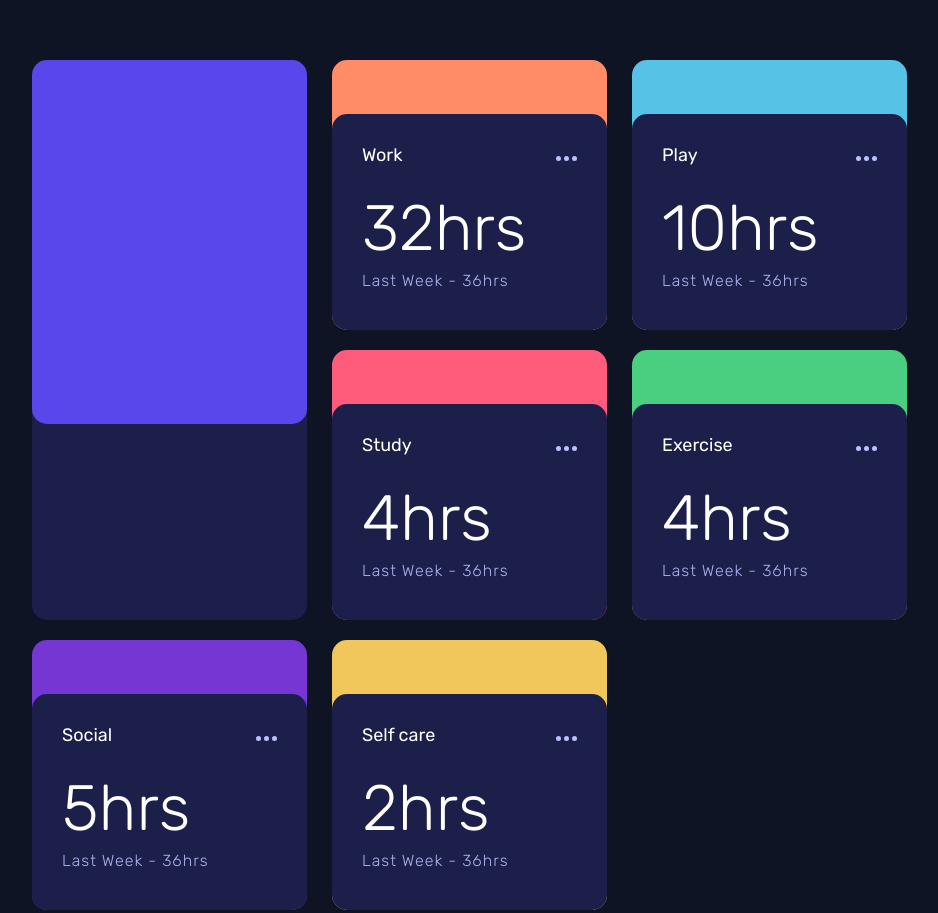
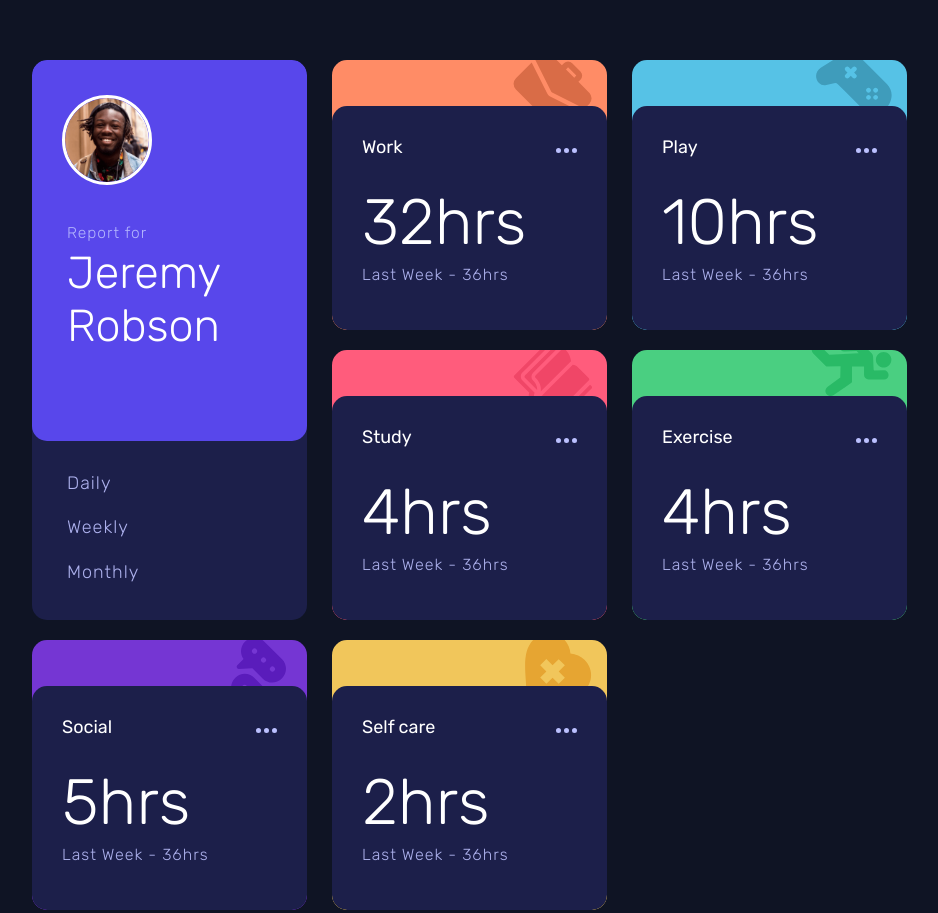
Before and after one commit to PASCAL-ION/Dashboard-challenge, a plain HTML site: page index.html in a window 1280 px wide. Shown: the part 140-1053 px from the top of the page, without its empty margins (173-1111 px from the left). Drawn offline with Linux system fonts and the light colour scheme.

Commit message:
HTML et CSS fini

```diff
--- a/index.html
+++ b/index.html
@@ -12,6 +12,7 @@
 <body>
   <div class="grid">
     <div class="section work">
+      <img src="images/icon-work.svg" alt="" class="iconsvg">
       <div class="inner-section">
         <div class="inner-section-title">
           <p>Work</p>
@@ -24,6 +25,7 @@
       </div>
     </div>
     <div class="section play">
+      <img src="images/icon-play.svg" alt="" class="iconsvg">
       <div class="inner-section">
         <div class="inner-section-title">
           <p>Play</p>
@@ -36,6 +38,7 @@
       </div>
     </div>
     <div class="section study">
+      <img src="images/icon-study.svg" alt="" class="iconsvg">
       <div class="inner-section">
         <div class="inner-section-title">
           <p>Study</p>
@@ -48,6 +51,7 @@
       </div>
     </div>
     <div class="section exercise">
+      <img src="images/icon-exercise.svg" alt="" class="iconsvg">
       <div class="inner-section">
         <div class="inner-section-title">
           <p>Exercise</p>
@@ -60,6 +64,7 @@
       </div>
     </div>
     <div class="section social">
+      <img src="images/icon-social.svg" alt="" class="iconsvg">
       <div class="inner-section">
         <div class="inner-section-title">
           <p>Social</p>
@@ -72,6 +77,7 @@
       </div>
     </div>
     <div class="section self-care">
+      <img src="images/icon-self-care.svg" alt="" class="iconsvg">
       <div class="inner-section">
         <div class="inner-section-title">
           <p>Self care</p>
@@ -84,7 +90,23 @@
       </div>
     </div>
     <div class="section profil">
+      <div class="period">
+        <a href="#">
+          <p>Daily</p>
+        </a>
+        <a href="#">
+          <p>Weekly</p>
+        </a>
+        <a href="#">
+          <p>Monthly</p>
+        </a>
+      </div>
       <div class="inner-section">
+        <img src="images/image-jeremy.png" alt="">
+        <div class="jeremy-info">
+          <p>Report for</p>
+          <h1>Jeremy <br> Robson</h1>
+        </div>
       </div>
     </div>
   </div>
--- a/sass/style.scss
+++ b/sass/style.scss
@@ -6,6 +6,9 @@ body {
     font-size: 18px;
     overflow: hidden;
     font-family: 'Rubik', sans-serif;
+}
+a{
+    text-decoration: none;
 }
 .grid{
     max-width: 1300px;
@@ -26,13 +29,23 @@ body {
         border-radius: 15px;
         display: flex;
         align-items: flex-end;
+        position: relative;
+        overflow: hidden;
+
+        .iconsvg{
+            position: absolute;
+            top: -8px;
+            right: 15px;
+            z-index: 0;
+        }
 
         .inner-section{
             width: 100%;
-            height: 80%;
+            height: 83%;
             background: hsl(235, 46%, 20%);
             border-radius: 15px;
             color: rgb(255, 255, 255);
+            z-index: 2;
             .inner-section-title{
                 display: flex;
                 align-items: center;
@@ -65,11 +78,55 @@ body {
         grid-area: 1 / 1 / 3 / 2;
         background: hsl(235, 46%, 20%);
         height: auto;
+        position: relative;
+        display: flex;
+        flex-direction: column;
+        justify-content: end;
         align-items: flex-start;
 
+        .period{
+            margin: 15px 0 25px 35px;
+        }
+
+        p{
+            color: hsl(236, 100%, 87%);
+            opacity: 0.9;
+            line-height: 2.8rem;
+            letter-spacing: 1px;
+            font-weight: 300;
+        }
+
         .inner-section{
-            height: 65%;
+            position: absolute;
+            top: 0;
+            left: 0;
+            height: 68%;
             background: hsl(246, 80%, 60%);
+            display: flex;
+            flex-direction: column;
+
+            img{
+                justify-self: flex-start;
+                align-items: flex-start;
+                width: 90px;
+                border: 3px solid white;
+                border-radius: 50%;
+                margin: 35px 0 0 30px;
+            }
+
+            .jeremy-info{
+                margin: 35px 0 0 35px;
+
+                h1{
+                    font-size: 2.8rem;
+                    font-weight: 300;
+
+                }
+                p{
+                    line-height: 1.6rem;
+                    font-size: 0.97rem;
+                }
+            }
         }
     }
     .work{
```
Also changed, not shown: style.css, 1 other file.
